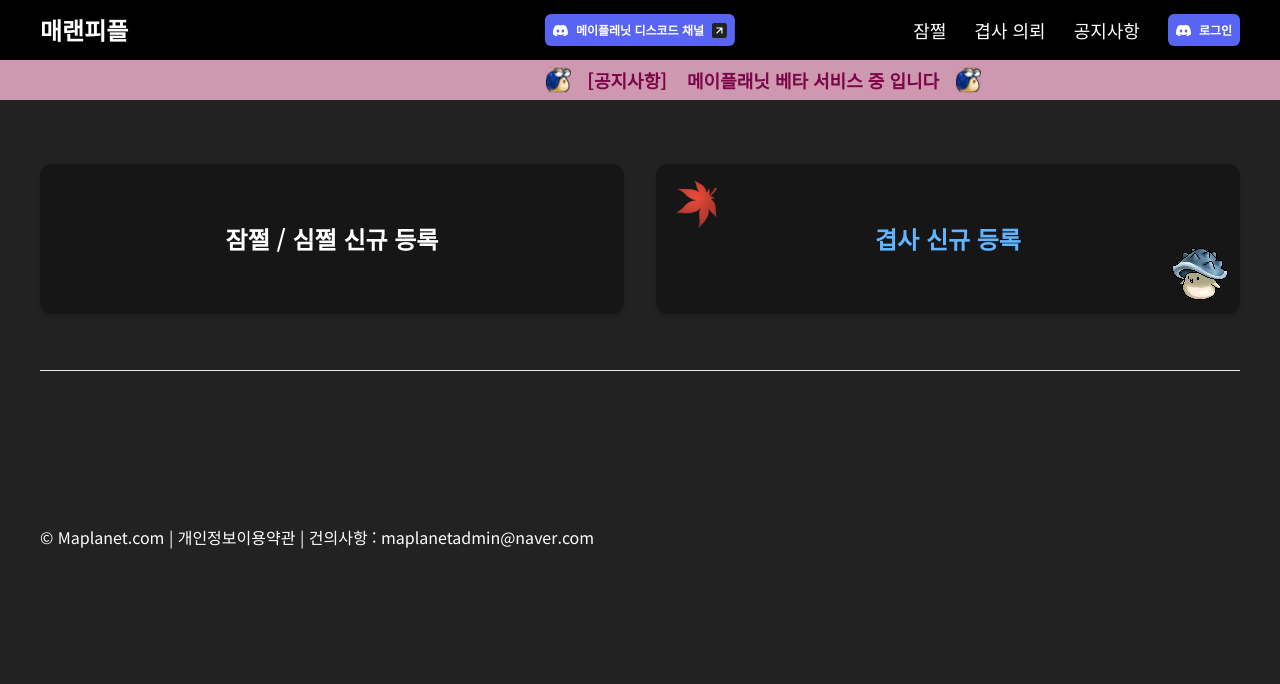
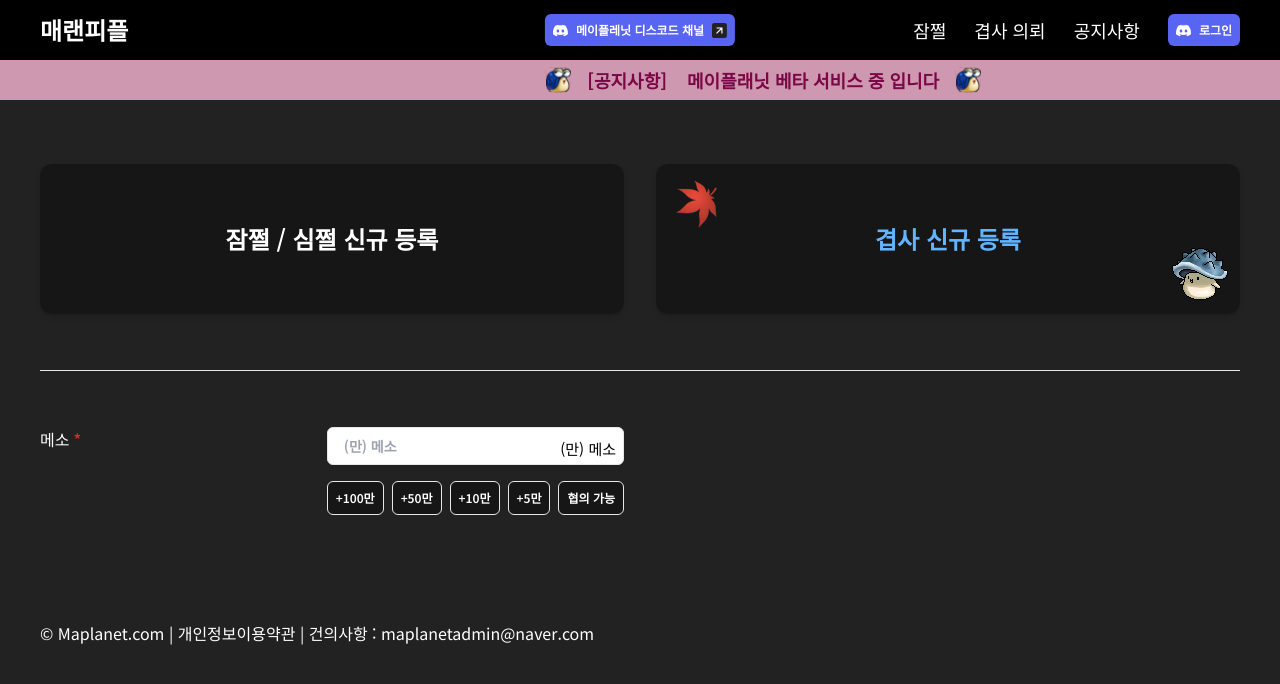
Before and after one commit to osh6006/Maplanet_Front, a Next.js app: page /write in a window 1280 px wide. Both pictures are taken after a click on the element "겹사 신규 등록". Shown: the top 684 px of the page. Built offline with nearby package versions, Linux system fonts and the light colour scheme.

Commit message:
Refactor : board input 컴포넌트 리팩토링

```diff
--- a/src/app/(home)/(write)/components/board-input.tsx
+++ b/src/app/(home)/(write)/components/board-input.tsx
@@ -1,4 +1,10 @@
-import { Control, Controller, RegisterOptions } from 'react-hook-form';
+import {
+  Control,
+  Controller,
+  FieldValues,
+  RegisterOptions,
+  UseControllerProps
+} from 'react-hook-form';
 
 import Input from '@/components/ui/input';
 import Label from '@/components/ui/label';
@@ -6,19 +12,13 @@ import FormErrorMessage from '@/components/ui/form-error-message';
 
 import { IHelperPost } from '@/types';
 
-interface IBoardInputProps {
-  control: Control<IHelperPost, any, IHelperPost>;
+interface IBoardInputProps extends UseControllerProps<FieldValues> {
+  control: any;
   name: string;
   label: string;
   disabled: boolean;
   icon?: React.ReactNode;
   placeholder: string;
-  rules?:
-    | Omit<
-        RegisterOptions<IHelperPost, keyof IHelperPost>,
-        'valueAsNumber' | 'valueAsDate' | 'setValueAs' | 'disabled'
-      >
-    | undefined;
 }
 
 const BoardTitleInput: React.FunctionComponent<IBoardInputProps> = ({
--- a/src/app/(home)/(write)/components/board-meso-input.tsx
+++ b/src/app/(home)/(write)/components/board-meso-input.tsx
@@ -1,38 +1,42 @@
 import clsx from 'clsx';
-import { Control, Controller } from 'react-hook-form';
+import { Controller } from 'react-hook-form';
+
+import { FieldValues, UseControllerProps } from 'react-hook-form';
 
 import Icon from '@/components/ui/icon';
 import Input from '@/components/ui/input';
 import Label from '@/components/ui/label';
 import Button from '@/components/ui/button';
 import FormErrorMessage from '@/components/ui/form-error-message';
-import { IHelperPost } from '@/types';
 
-interface IBoardMesoInputProps {
-  control?: Control<IHelperPost, any, IHelperPost>;
+interface IBoardMesoInputProps extends UseControllerProps<FieldValues> {
+  control: any;
 }
 
-const BoardMesoInput: React.FunctionComponent<IBoardMesoInputProps> = ({ control }) => {
+const BoardMesoInput: React.FunctionComponent<IBoardMesoInputProps> = ({
+  control,
+  rules,
+  name,
+  defaultValue,
+  disabled
+}) => {
   return (
     <Controller
-      name='meso'
+      name={name}
       control={control}
-      rules={{
-        required: '메소는 필수로 입력해야 합니다.',
-        pattern: {
-          value: /^[0-9]*$/,
-          message: '숫자만 입력 가능합니다.'
-        }
-      }}
+      rules={rules}
+      defaultValue={defaultValue}
+      disabled={disabled}
       render={({ field: { value, name, onChange }, fieldState: { error, invalid } }) => {
         const handleReset = () => {
           onChange('');
         };
+
         return (
           <div className='flex-col '>
             <div className='flex justify-between gap-y-2'>
               <Label name={name} label='메소' required className='flex-1' />
-              <div className='space-y-2'>
+              <div className='space-y-4'>
                 <Input
                   name={name}
                   type='text'
@@ -42,7 +46,9 @@ const BoardMesoInput: React.FunctionComponent<IBoardMesoInputProps> = ({ control
                   placeholder='(만) 메소'
                   icon={
                     <div className='flex items-center gap-x-1'>
-                      <span className=' items-center text-[15px] text-black'>(만) 메소</span>
+                      <span className=' items-center text-[15px] leading-4 text-black'>
+                        (만) 메소
+                      </span>
                       <button
                         type='button'
                         onClick={() => handleReset()}
--- a/src/app/(home)/(write)/components/helper-board-form.tsx
+++ b/src/app/(home)/(write)/components/helper-board-form.tsx
@@ -25,7 +25,7 @@ const HelperBoardForm: React.FunctionComponent<IHelperBoardFormProps> = () => {
   return (
     <form onSubmit={handleSubmit(onSubmit)} className='grid grid-cols-2 gap-x-8'>
       <div className='flex flex-col gap-y-8'>
-        <BoardMesoInput control={control} />
+        <BoardMesoInput name='meso' control={control} />
         <BoardInput
           control={control}
           name='title'
--- a/src/app/(home)/(write)/components/hunter-board-form.tsx
+++ b/src/app/(home)/(write)/components/hunter-board-form.tsx
@@ -1,9 +1,34 @@
 'use client';
+
+import { IHunterPost } from '@/types';
+import { SubmitHandler, useForm } from 'react-hook-form';
+import BoardMesoInput from './board-meso-input';
 
 interface IHunterBoardFormProps {}
 
-const HunterBoardForm: React.FunctionComponent<IHunterBoardFormProps> = (props) => {
-  return <></>;
+const HunterBoardForm: React.FunctionComponent<IHunterBoardFormProps> = ({}) => {
+  const { control, handleSubmit, watch } = useForm<IHunterPost>();
+
+  const onSubmit: SubmitHandler<IHunterPost> = (data) => {
+    console.log(data);
+  };
+
+  return (
+    <form onSubmit={handleSubmit(onSubmit)} className='grid grid-cols-2 gap-x-8'>
+      <BoardMesoInput
+        name='meso'
+        rules={{
+          required: '메소는 필수로 입력해야 합니다.',
+          pattern: {
+            value: /^[0-9]*$/,
+            message: '숫자만 입력 가능합니다.'
+          }
+        }}
+        control={control}
+        defaultValue={0}
+      />
+    </form>
+  );
 };
 
 export default HunterBoardForm;
--- a/src/types/index.ts
+++ b/src/types/index.ts
@@ -1,2 +1,3 @@
 export type { IHelperPost, IHelperBoard } from './interfaces/helper';
+export type { IHunterBoard, IHunterPost } from './interfaces/hunter';
 export type Job = '전사' | '궁수' | '도적' | '마법사';
```
Also changed, not shown: src/types/interfaces/hunter.ts (+8 -0 lines).
